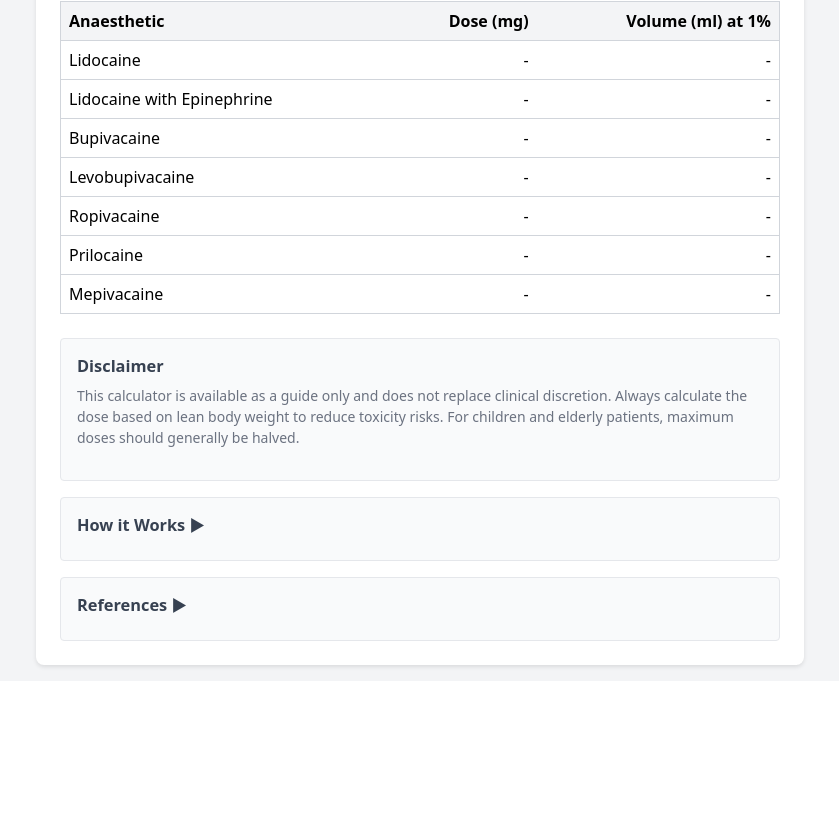
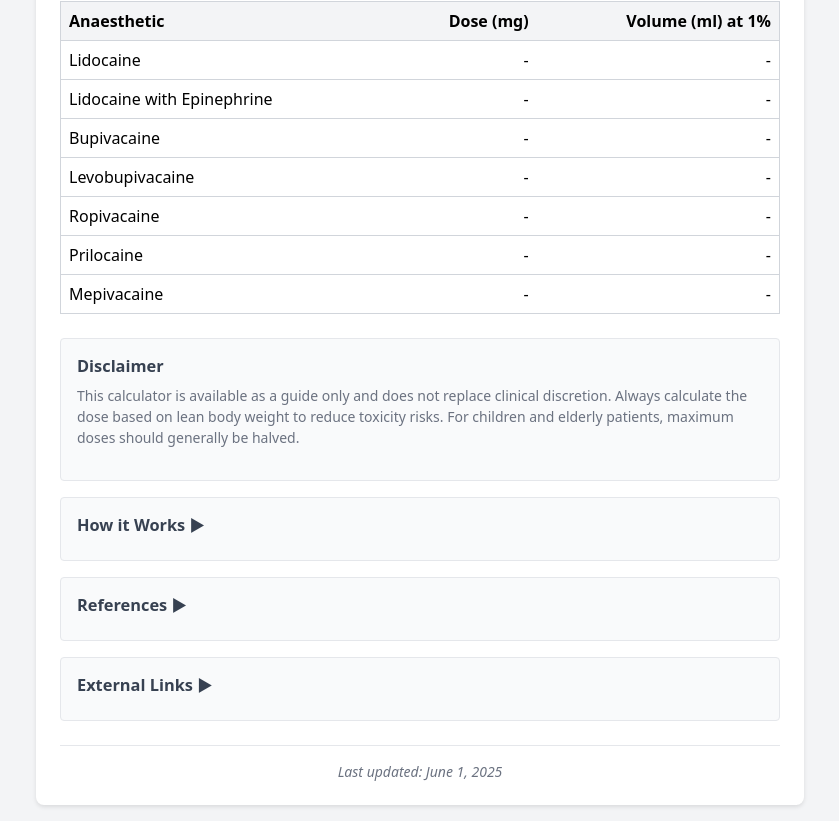
Before and after one commit to zirakzigul/local-anaesthetic-calculator, a React (Create React App) app: page / in a window 1280 px wide. Shown: the part 394-1215 px from the top of the page, without its empty margins (220-1059 px from the left). Before the commit the page ends 1075 px from the top, so only its background shows below. Built offline with nearby package versions, Linux system fonts and the light colour scheme.

Commit message:
Added an external link section.

```diff
--- a/src/components/LocalAnaestheticCalculator.css
+++ b/src/components/LocalAnaestheticCalculator.css
@@ -377,6 +377,44 @@
   color: #1f2937;
 }
 
+/* External Links section styles */
+.external-links-list {
+  padding-left: 0;
+  margin: 0;
+  list-style: none;
+}
+
+.external-link-item {
+  margin-bottom: 8px;
+}
+
+.external-link {
+  color: #2563eb;
+  text-decoration: underline;
+  font-weight: 500;
+  transition: color 0.2s;
+}
+
+.external-link:hover {
+  color: #1d4ed8;
+  text-decoration: none;
+}
+
+.external-link:visited {
+  color: #7c3aed;
+}
+
+/* Last updated section */
+.last-updated {
+  margin-top: 24px;
+  padding-top: 16px;
+  border-top: 1px solid #e5e7eb;
+  text-align: center;
+  font-size: 14px;
+  color: #6b7280;
+  font-style: italic;
+}
+
 /* Responsive design */
 @media (max-width: 768px) {
   .calculator-container {
--- a/src/components/LocalAnaestheticCalculator.js
+++ b/src/components/LocalAnaestheticCalculator.js
@@ -58,6 +58,7 @@ const LocalAnaestheticCalculator = () => {
   const [activeInput, setActiveInput] = useState(null);
   const [showHowItWorks, setShowHowItWorks] = useState(false);
   const [showReferences, setShowReferences] = useState(false);
+  const [showExternalLinks, setShowExternalLinks] = useState(false);
 
   // Calculate max doses based on weight
   const calculateMaxDose = useCallback((weight) => {
@@ -446,7 +447,7 @@ const LocalAnaestheticCalculator = () => {
               <strong>Volume (ml) = Dose (mg) ÷ (Concentration (%) × 10)</strong>
             </div>
             <p className="info-text">
-              To convert from milligrams to milliliters, divide the dose by the concentration percentage multiplied by 10.
+              To convert from milligrams to milliliters, the dose is divided by the concentration multiplied by 10.
               For example: 50mg of 1% solution = 50 ÷ (1 × 10) = 5ml
             </p>
 
@@ -543,6 +544,35 @@ const LocalAnaestheticCalculator = () => {
           </div>
         )}
       </div>
+
+      {/* External Links - Collapsible */}
+      <div className="info-section">
+        <h3 className="info-title collapsible-header" onClick={() => setShowExternalLinks(!showExternalLinks)}>
+          External Links {showExternalLinks ? '▼' : '▶'}
+        </h3>
+
+        {showExternalLinks && (
+          <div className="collapsible-content">
+            <ul className="external-links-list">
+              <li className="external-link-item">
+                <a
+                  href="https://anaesthetists.org/Portals/0/PDFs/QRH/QRH_3-10_Local_anaesthetic_toxicity_v2_June%202023.pdf?ver=2023-06-23-141010-760"
+                  target="_blank"
+                  rel="noopener noreferrer"
+                  className="external-link"
+                >
+                  QRH - Management of local anaesthetic toxicity (Updated June 23)
+                </a>
+              </li>
+            </ul>
+          </div>
+        )}
+      </div>
+
+      {/* Last Updated */}
+      <div className="last-updated">
+        Last updated: June 1, 2025
+      </div>
     </div>
   );
 };
```
